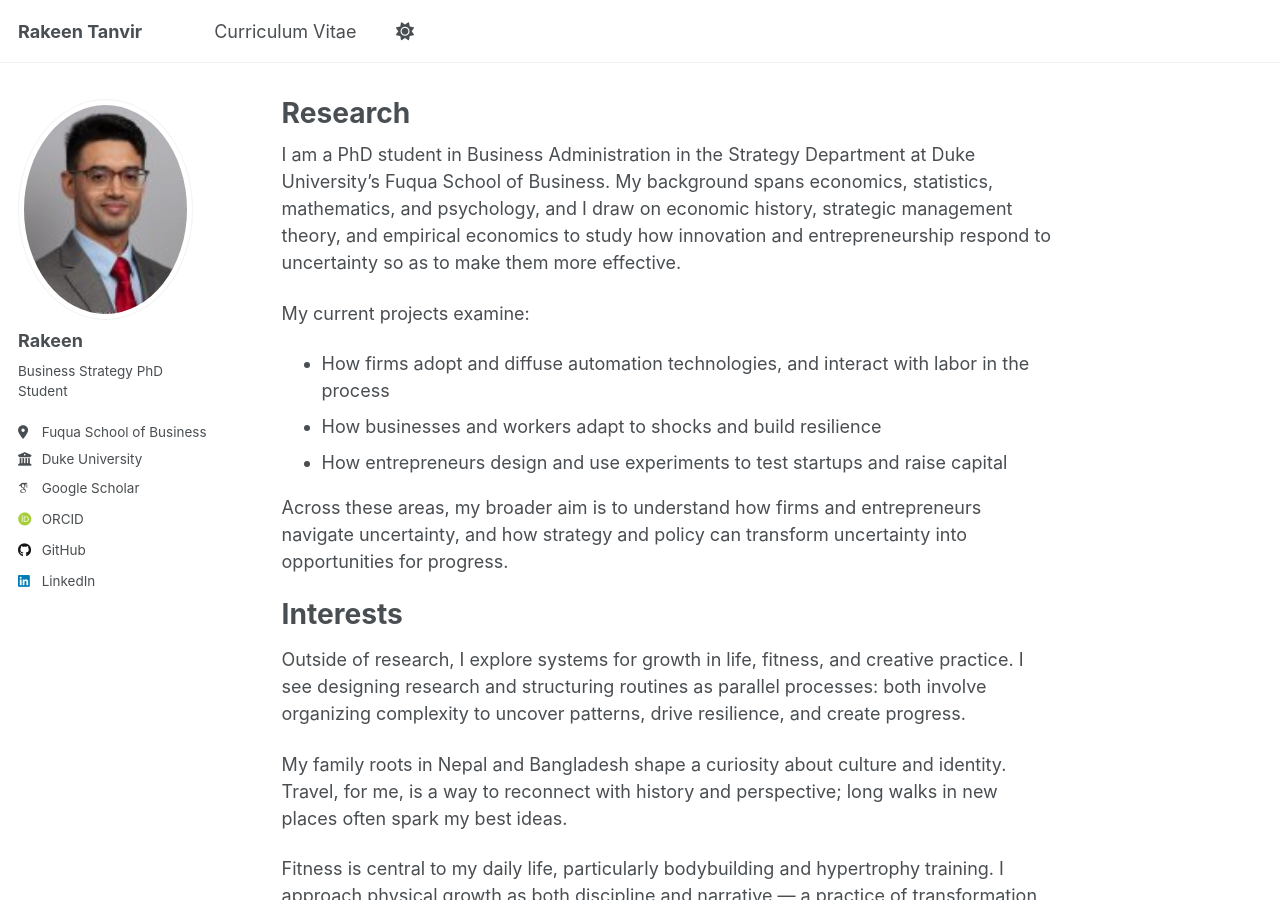
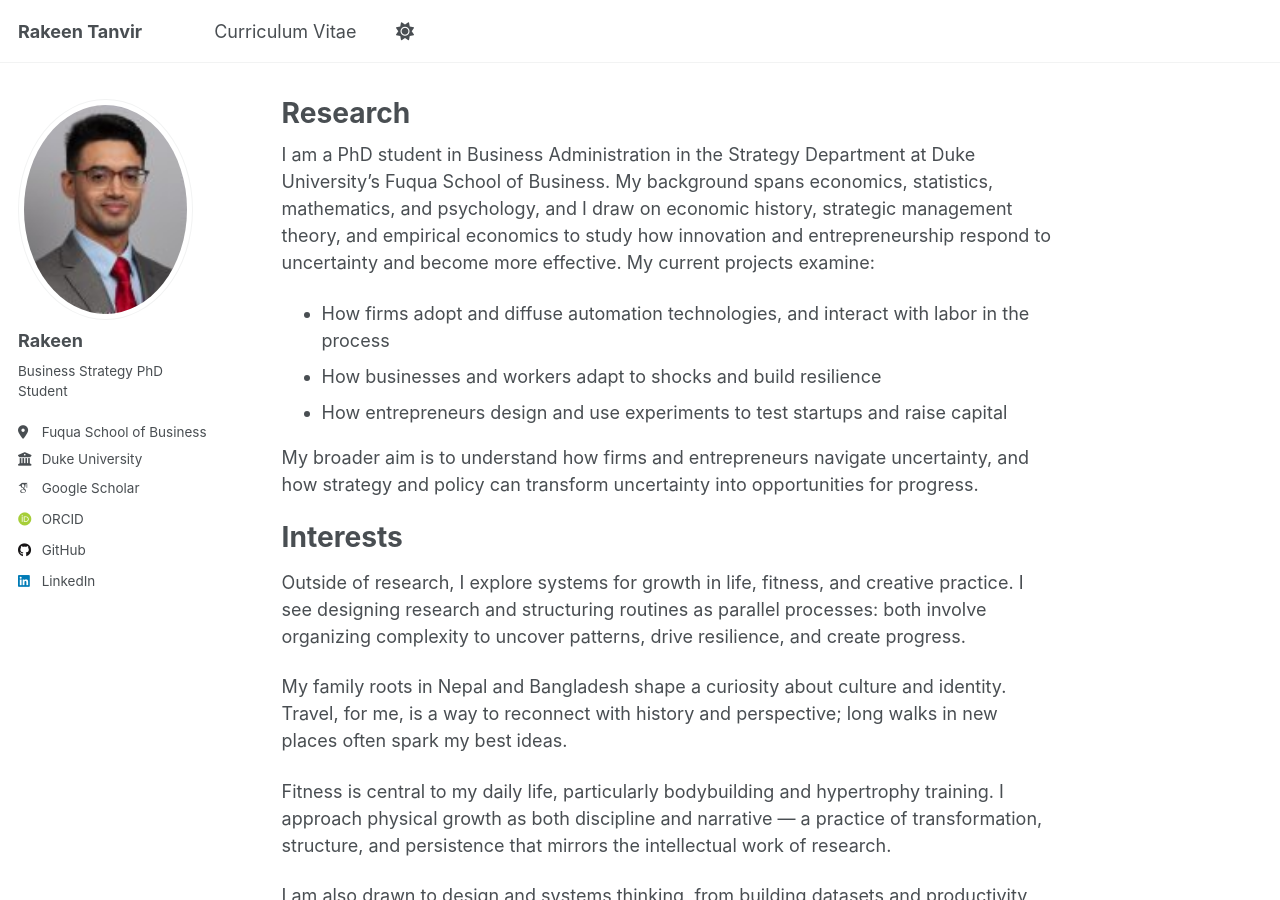
Before and after one commit to rakeentanvir/rakeentanvir.github.io, a Jekyll site: the page built from _pages/about.md, in a window 1280 px wide and 900 px high. Built offline with Jekyll 4.4.1, drawn with Linux system fonts in a browser that asks for light colours; some web fonts are replaced; a script that is not in the unit is left out.

Commit message:
Update about.md

```diff
--- a/_pages/about.md
+++ b/_pages/about.md
@@ -6,14 +6,12 @@
   - /about/
   - /about.html
 ---
-I am a PhD student in Business Administration in the Strategy Department at Duke University’s Fuqua School of Business. My background spans economics, statistics, mathematics, and psychology, and I draw on economic history, strategic management theory, and empirical economics to study how innovation and entrepreneurship respond to uncertainty so as to make them more effective.
-
-My current projects examine:
+I am a PhD student in Business Administration in the Strategy Department at Duke University’s Fuqua School of Business. My background spans economics, statistics, mathematics, and psychology, and I draw on economic history, strategic management theory, and empirical economics to study how innovation and entrepreneurship respond to uncertainty and become more effective. My current projects examine:
 - How firms adopt and diffuse automation technologies, and interact with labor in the process
 - How businesses and workers adapt to shocks and build resilience
 - How entrepreneurs design and use experiments to test startups and raise capital
 
-Across these areas, my broader aim is to understand how firms and entrepreneurs navigate uncertainty, and how strategy and policy can transform uncertainty into opportunities for progress.
+My broader aim is to understand how firms and entrepreneurs navigate uncertainty, and how strategy and policy can transform uncertainty into opportunities for progress.
 
 # Interests
 Outside of research, I explore systems for growth in life, fitness, and creative practice. I see designing research and structuring routines as parallel processes: both involve organizing complexity to uncover patterns, drive resilience, and create progress.
```
